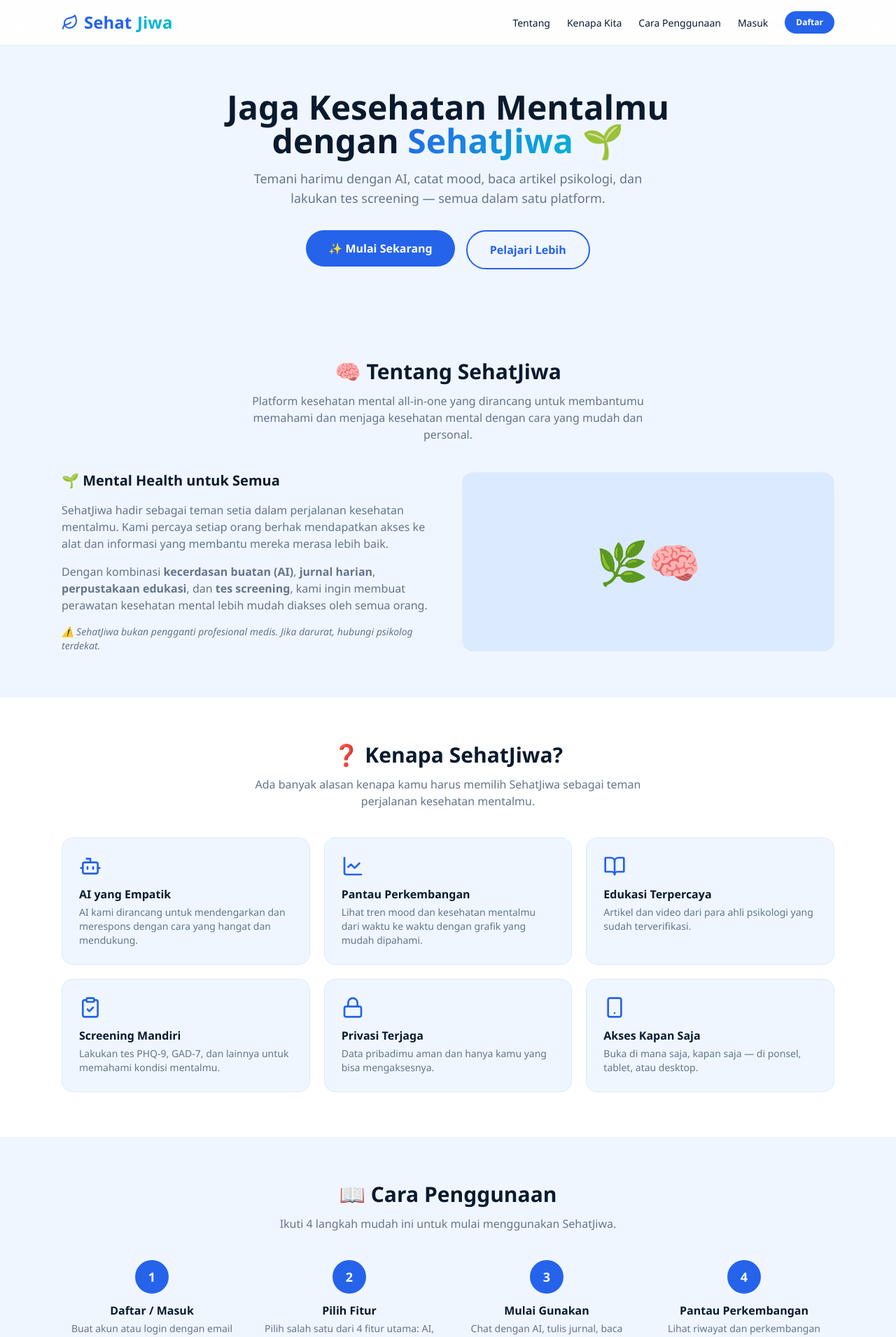
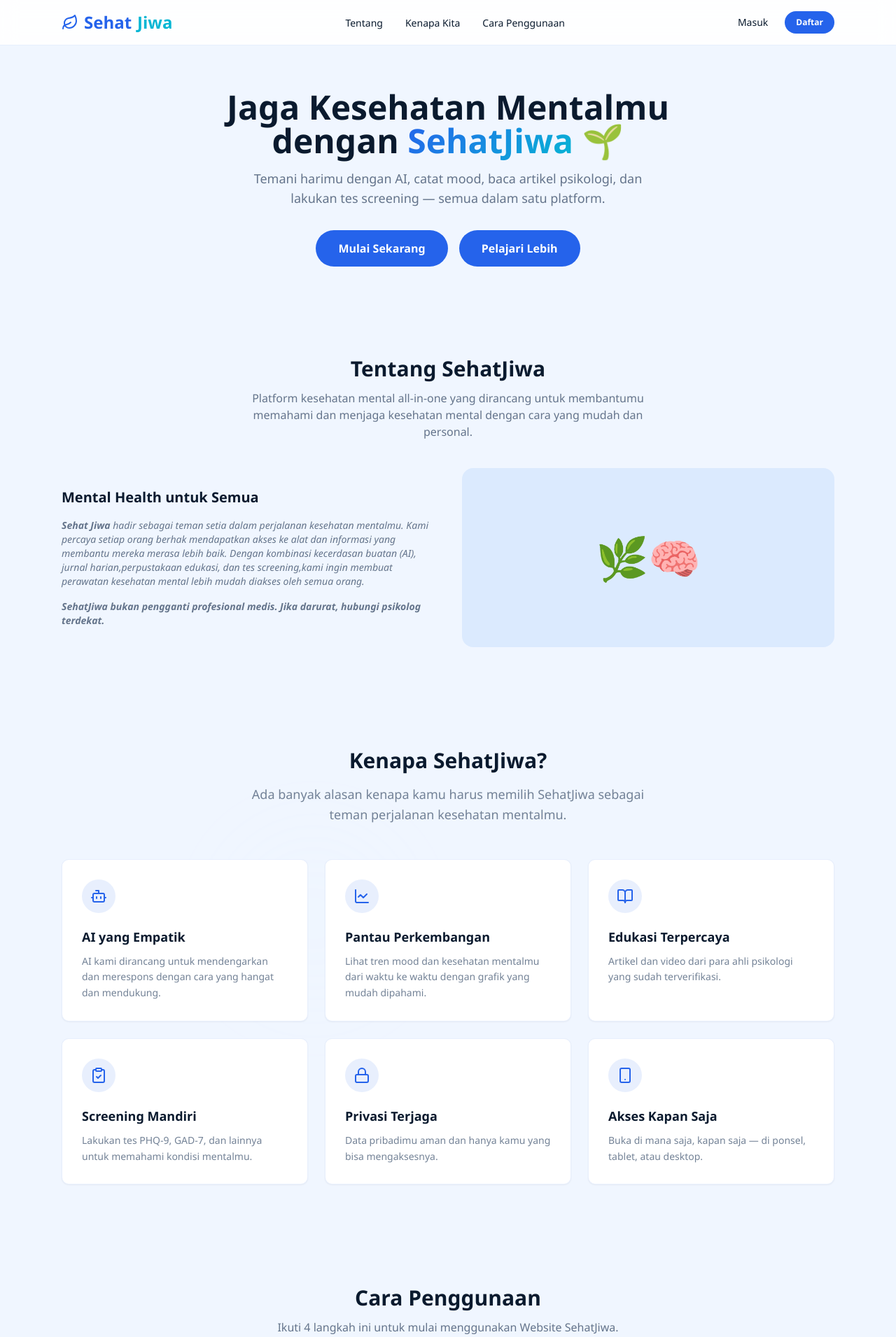
Before and after one commit to BangkitFikomdigi/SehatJiwa, a Next.js app: page / in a window 1280 px wide. Shown: the top 1911 px of the page at 70% size. Built offline with nearby package versions, Linux system fonts and the light colour scheme.

Commit message:
mengedit dashboard

```diff
--- a/src/app/login/page.tsx
+++ b/src/app/login/page.tsx
@@ -46,7 +46,7 @@ export default function LoginPage() {
         <Link href="/" className="mb-6 flex items-center justify-center gap-2 text-2xl font-extrabold text-primary">
           <Leaf className="h-6 w-6" /> Sehat<span className="text-secondary">Jiwa</span>
         </Link>
-        <h1 className="mb-1 text-center text-xl font-bold text-ink">Selamat datang kembali 👋</h1>
+        <h1 className="mb-1 text-center text-xl font-bold text-ink">Selamat datang kembali</h1>
         <p className="mb-6 text-center text-sm text-ink-muted">
           Masuk untuk melanjutkan perjalanan kesehatan mentalmu.
         </p>
@@ -60,7 +60,7 @@ export default function LoginPage() {
                 id="email"
                 type="email"
                 required
-                placeholder="kamu@email.com"
+                placeholder="masukkan@email.com"
                 className="pl-9"
                 value={email}
                 onChange={(e) => setEmail(e.target.value)}
--- a/src/app/page.tsx
+++ b/src/app/page.tsx
@@ -31,23 +31,34 @@ const steps = [
 
 export default function LandingPage() {
   return (
+    <main className="overflow-x-hidden w-full">
     <>
       {/* NAVBAR */}
       <nav className="sticky top-0 z-50 border-b border-primary/10 bg-white/90 backdrop-blur-md">
         <div className="mx-auto flex max-w-6xl items-center justify-between gap-3 px-6 py-4">
+
+          {/* 1. BAGIAN KIRI: Logo */}
           <Link href="/" className="flex items-center gap-2 text-2xl font-extrabold text-primary">
             <Leaf className="h-6 w-6" /> Sehat<span className="text-secondary">Jiwa</span>
           </Link>
-          <ul className="hidden items-center gap-6 md:flex">
+          {/* 2. BAGIAN TENGAH: Menu Navigasi */}
+          <ul className="hidden flex-1 items-center justify-center gap-8 md:flex">
             <li><a href="#tentang" className="text-sm font-medium text-ink hover:text-primary">Tentang</a></li>
             <li><a href="#kenapa" className="text-sm font-medium text-ink hover:text-primary">Kenapa Kita</a></li>
             <li><a href="#cara" className="text-sm font-medium text-ink hover:text-primary">Cara Penggunaan</a></li>
-            <li><Link href="/login" className="text-sm font-medium text-ink hover:text-primary">Masuk</Link></li>
-            <li><Link href="/register"><Button size="sm">Daftar</Button></Link></li>
           </ul>
+
+          {/* 3. BAGIAN KANAN: Tombol Auth */}
+          <div className="hidden items-center gap-6 md:flex">
+            <Link href="/login" className="text-sm font-medium text-ink hover:text-primary">Masuk</Link>
+            <Link href="/register"><Button size="sm">Daftar</Button></Link>
+          </div>
+
+          {/* Tombol Daftar Mobile */}
           <Link href="/register" className="md:hidden">
             <Button size="sm">Daftar</Button>
           </Link>
+
         </div>
       </nav>
 
@@ -68,38 +79,36 @@ export default function LandingPage() {
         </p>
         <div className="flex flex-wrap justify-center gap-4">
           <Link href="/register">
-            <Button size="lg">✨ Mulai Sekarang</Button>
+            <Button size="lg" className="rounded-full">Mulai Sekarang</Button>
           </Link>
           <a href="#tentang">
-            <Button size="lg" variant="outline">Pelajari Lebih</Button>
+            <Button size="lg" className="rounded-full">Pelajari Lebih</Button>
           </a>
         </div>
       </motion.section>
 
       {/* TENTANG */}
       <section id="tentang" className="mx-auto max-w-6xl px-6 py-16">
-        <h2 className="mb-3 text-center text-3xl font-bold text-ink">🧠 Tentang SehatJiwa</h2>
-        <p className="mx-auto mb-10 max-w-xl text-center text-ink-muted">
+        <h2 className="mb-3 text-center text-3xl font-bold text-ink">Tentang SehatJiwa</h2>
+        <p className="mx-auto mb-10 max-w-xl text-center  text-ink-muted">
           Platform kesehatan mental all-in-one yang dirancang untuk membantumu
           memahami dan menjaga kesehatan mental dengan cara yang mudah dan personal.
         </p>
         <div className="grid items-center gap-10 md:grid-cols-2">
           <div className="space-y-4">
-            <h3 className="text-xl font-bold">🌱 Mental Health untuk Semua</h3>
-            <p className="text-ink-muted">
-              SehatJiwa hadir sebagai teman setia dalam perjalanan kesehatan
+            <h3 className="text-xl font-bold">Mental Health untuk Semua</h3>
+            <p className="text-sm italic text-ink-muted">
+              <strong>Sehat Jiwa</strong> hadir sebagai teman setia dalam perjalanan kesehatan
               mentalmu. Kami percaya setiap orang berhak mendapatkan akses ke
               alat dan informasi yang membantu mereka merasa lebih baik.
-            </p>
-            <p className="text-ink-muted">
-              Dengan kombinasi <strong>kecerdasan buatan (AI)</strong>,{" "}
-              <strong>jurnal harian</strong>, <strong>perpustakaan edukasi</strong>,
-              dan <strong>tes screening</strong>, kami ingin membuat perawatan
+              Dengan kombinasi kecerdasan buatan (AI),{" "}
+              jurnal harian,perpustakaan edukasi,
+              dan tes screening,kami ingin membuat perawatan
               kesehatan mental lebih mudah diakses oleh semua orang.
             </p>
             <p className="text-sm italic text-ink-muted">
-              ⚠️ SehatJiwa bukan pengganti profesional medis. Jika darurat,
-              hubungi psikolog terdekat.
+              <strong>SehatJiwa bukan pengganti profesional medis. Jika darurat,
+              hubungi psikolog terdekat.</strong>
             </p>
           </div>
           <div className="flex h-64 items-center justify-center rounded-xl bg-primary-lighter text-6xl">
@@ -109,26 +118,45 @@ export default function LandingPage() {
       </section>
 
       {/* KENAPA */}
-      <section id="kenapa" className="bg-white py-16">
-        <div className="mx-auto max-w-6xl px-6">
-          <h2 className="mb-3 text-center text-3xl font-bold text-ink">❓ Kenapa SehatJiwa?</h2>
-          <p className="mx-auto mb-10 max-w-xl text-center text-ink-muted">
-            Ada banyak alasan kenapa kamu harus memilih SehatJiwa sebagai teman
-            perjalanan kesehatan mentalmu.
+        <section id="kenapa" className="bg-linear-to-b from-white to-primary-bg/10 py-20 relative overflow-hidden">
+          {/* Pola latar belakang samar untuk kedalaman */}
+          <div className="absolute inset-0 opacity-10 blur-3xl pointer-events-none">
+            <div className="absolute top-1/4 left-1/4 h-64 w-64 rounded-full bg-primary-lighter/40" />
+            <div className="absolute bottom-1/4 right-1/4 h-64 w-64 rounded-full bg-secondary-lighter/30" />
+          </div>
+
+          <div className="mx-auto max-w-6xl px-6 relative">
+            <h2 className="mb-4 text-center text-3xl font-extrabold text-ink">Kenapa SehatJiwa?</h2>
+            <p className="mx-auto mb-12 max-w-xl text-center text-ink-muted/90 text-lg leading-relaxed">
+              Ada banyak alasan kenapa kamu harus memilih SehatJiwa sebagai teman perjalanan kesehatan mentalmu.
             </p>
-          <div className="grid gap-5 sm:grid-cols-2 lg:grid-cols-3">
+
+            <div className="grid gap-6 sm:grid-cols-2 lg:grid-cols-3">
               {whyItems.map((item, i) => (
                 <motion.div
                   key={item.title}
-                initial={{ opacity: 0, y: 16 }}
-                whileInView={{ opacity: 1, y: 0 }}
+                  initial={{ opacity: 0, y: 24, scale: 0.95 }}
+                  whileInView={{ opacity: 1, y: 0, scale: 1 }}
                   viewport={{ once: true }}
-                transition={{ duration: 0.4, delay: (i % 3) * 0.08 }}
-                className="rounded-xl border border-primary-lighter bg-primary-bg p-6 transition-transform hover:-translate-y-1"
+                  transition={{
+                    type: "spring",
+                    damping: 18,
+                    stiffness: 120,
+                    delay: i * 0.1, // Stagger delay per item
+                  }}
+                  className="group rounded-lg border border-primary/10 bg-white p-7 shadow-sm transition-all hover:border-primary/20 hover:shadow-xl hover:-translate-y-2 hover:scale-[1.02] relative"
                 >
-                <item.icon className="mb-3 h-8 w-8 text-primary" />
-                <h4 className="mb-1 font-bold">{item.title}</h4>
-                <p className="text-sm text-ink-muted">{item.desc}</p>
+                  {/* Efek partikel kecil di sudut saat hover */}
+                  <div className="absolute -top-1.5 -left-1.5 h-3 w-3 rounded-full bg-primary/20 opacity-0 group-hover:opacity-100 transition-opacity" />
+                  <div className="absolute -bottom-1.5 -right-1.5 h-3 w-3 rounded-full bg-primary/20 opacity-0 group-hover:opacity-100 transition-opacity" />
+
+                  {/* Container Ikon */}
+                  <div className="mb-5 inline-flex h-12 w-12 items-center justify-center rounded-full bg-primary/10 text-primary transition-colors group-hover:bg-primary group-hover:text-white">
+                    <item.icon className="h-6 w-6 transition-transform group-hover:scale-110" />
+                  </div>
+
+                  <h4 className="mb-2.5 text-lg font-bold">{item.title}</h4>
+                  <p className="text-sm text-ink-muted/90 leading-relaxed">{item.desc}</p>
                 </motion.div>
               ))}
             </div>
@@ -137,9 +165,9 @@ export default function LandingPage() {
 
       {/* CARA PENGGUNAAN */}
       <section id="cara" className="mx-auto max-w-6xl px-6 py-16">
-        <h2 className="mb-3 text-center text-3xl font-bold text-ink">📖 Cara Penggunaan</h2>
+        <h2 className="mb-3 text-center text-3xl font-bold text-ink">Cara Penggunaan</h2>
         <p className="mx-auto mb-10 max-w-xl text-center text-ink-muted">
-          Ikuti 4 langkah mudah ini untuk mulai menggunakan SehatJiwa.
+          Ikuti 4 langkah ini untuk mulai menggunakan Website SehatJiwa.
         </p>
         <div className="grid gap-6 sm:grid-cols-2 lg:grid-cols-4">
           {steps.map((s) => (
@@ -157,11 +185,11 @@ export default function LandingPage() {
       {/* CTA */}
       <section className="mx-auto max-w-6xl px-6 pb-16">
         <div className="rounded-xl bg-gradient-to-br from-primary to-secondary px-8 py-12 text-center text-white shadow-softLg">
-          <h2 className="mb-2 text-3xl font-bold">🎯 Siap Jaga Kesehatan Mentalmu?</h2>
-          <p className="mb-6 opacity-90">Mulai sekarang dan rasakan perbedaannya. Gratis dan mudah!</p>
+          <h2 className="mb-2 text-3xl font-bold">Siap Membantu Menjaga Kesehatan Mentalmu?</h2>
+          <p className="mb-6 opacity-90">daftarkan akunmu sekarang. Gratis dan mudah!</p>
           <Link href="/register">
             <Button size="lg" className="bg-white text-primary hover:bg-primary-bg">
-              🚀 Masuk / Daftar Sekarang
+              Masuk / Daftar Sekarang
             </Button>
           </Link>
         </div>
@@ -169,11 +197,12 @@ export default function LandingPage() {
 
       {/* FOOTER */}
       <footer className="border-t border-primary-lighter bg-white py-8 text-center text-sm text-ink-muted">
-        <p>🌿 SehatJiwa &copy; 2026 — Dibuat dengan ❤️ untuk kesehatan mentalmu.</p>
+        <p>SehatJiwa &copy; 2026 — Informatika Angkatan 2024 </p>
         <p className="mt-1 text-xs">
-          ⚠️ AI ini bukan pengganti profesional medis. Jika darurat, hubungi psikolog terdekat.
+          AI ini bukan menggantikan profesional medis.tetapi mempermudahkan dalam ilmu medis.
         </p>
       </footer>
     </>
+    </main>
   );
 }
--- a/src/app/register/page.tsx
+++ b/src/app/register/page.tsx
@@ -54,7 +54,7 @@ export default function RegisterPage() {
         <Link href="/" className="mb-6 flex items-center justify-center gap-2 text-2xl font-extrabold text-primary">
           <Leaf className="h-6 w-6" /> Sehat<span className="text-secondary">Jiwa</span>
         </Link>
-        <h1 className="mb-1 text-center text-xl font-bold text-ink">Buat akun baru 🌱</h1>
+        <h1 className="mb-1 text-center text-xl font-bold text-ink">Buat akun baru </h1>
         <p className="mb-6 text-center text-sm text-ink-muted">
           Mulai jaga kesehatan mentalmu bersama SehatJiwa.
         </p>
@@ -82,7 +82,7 @@ export default function RegisterPage() {
                 id="email"
                 type="email"
                 required
-                placeholder="kamu@email.com"
+                placeholder="masukkan@email.com"
                 className="pl-9"
                 value={email}
                 onChange={(e) => setEmail(e.target.value)}
```
Also changed, not shown: src/app/dashboard/page.tsx (+8 -8 lines). Lines whose indentation alone changed are shown as unchanged.
